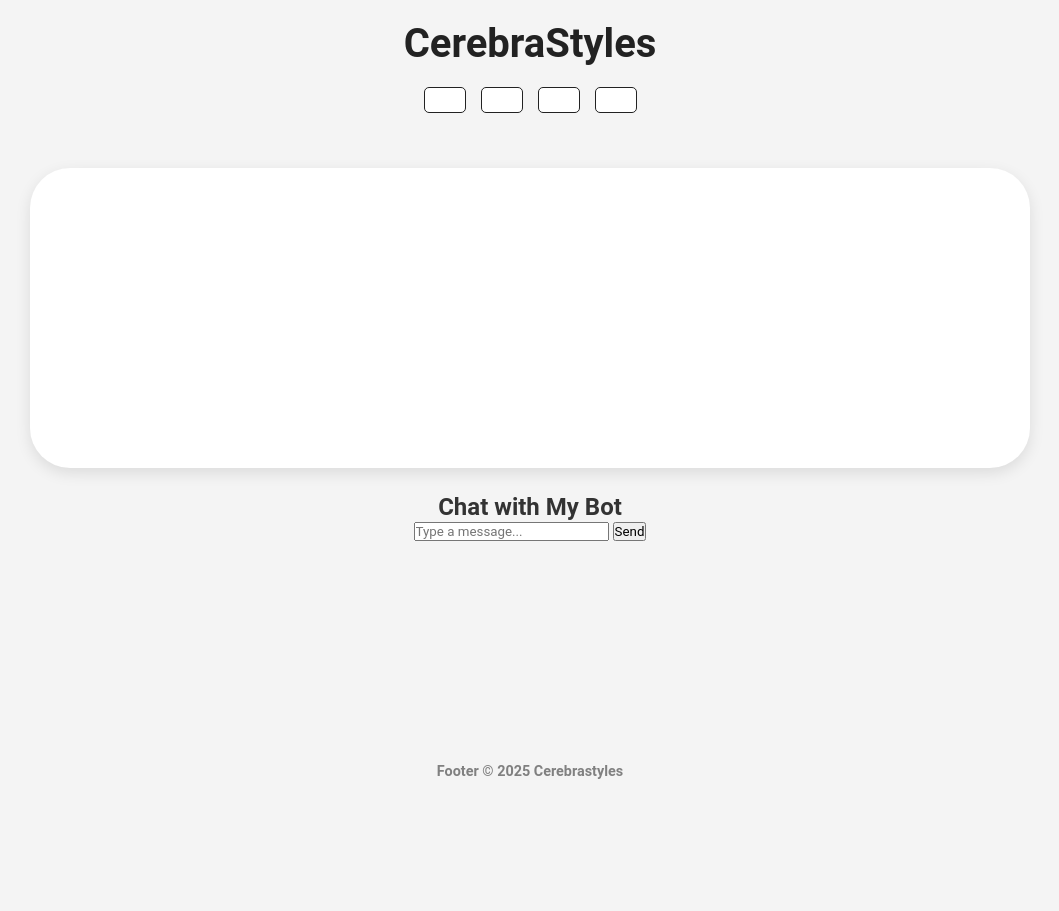
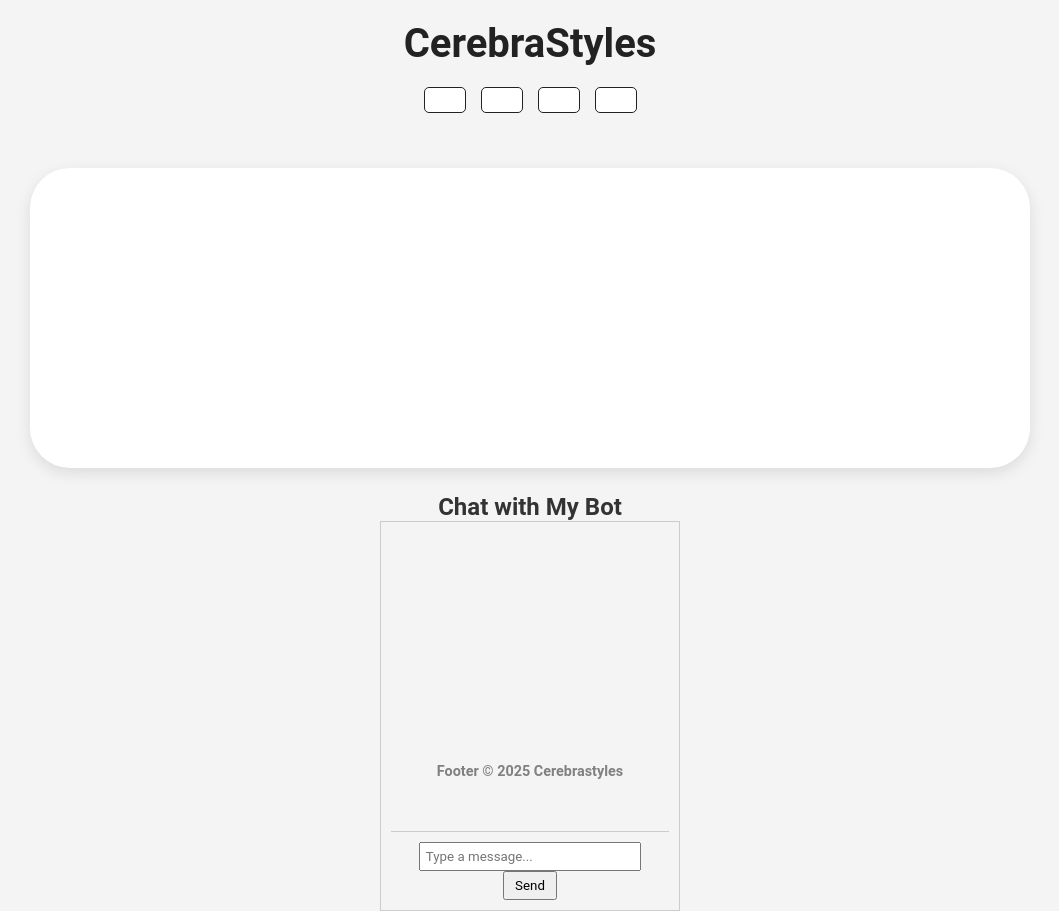
Before and after one commit to OttoM1/Aristo-Theme---CerebraStyles, a plain HTML site: page index.html in a window 1280 px wide. Shown: the whole page, without its empty margins (110-1169 px from the left). Before the commit the page ends 800 px from the top, so only its background shows below. Drawn offline with Linux system fonts and the light colour scheme.

Commit message:
Update index.html

```diff
--- a/index.html
+++ b/index.html
@@ -143,6 +143,10 @@
 }
 
 
+        #chatbox { width: 300px; margin: auto; border: 1px solid #ccc; padding: 10px; }
+        #messages { height: 300px; overflow-y: auto; border-bottom: 1px solid #ccc; margin-bottom: 10px; }
+        input { width: 80%; padding: 5px; }
+        button { padding: 5px 10px; }
 
 
     </style>
```
